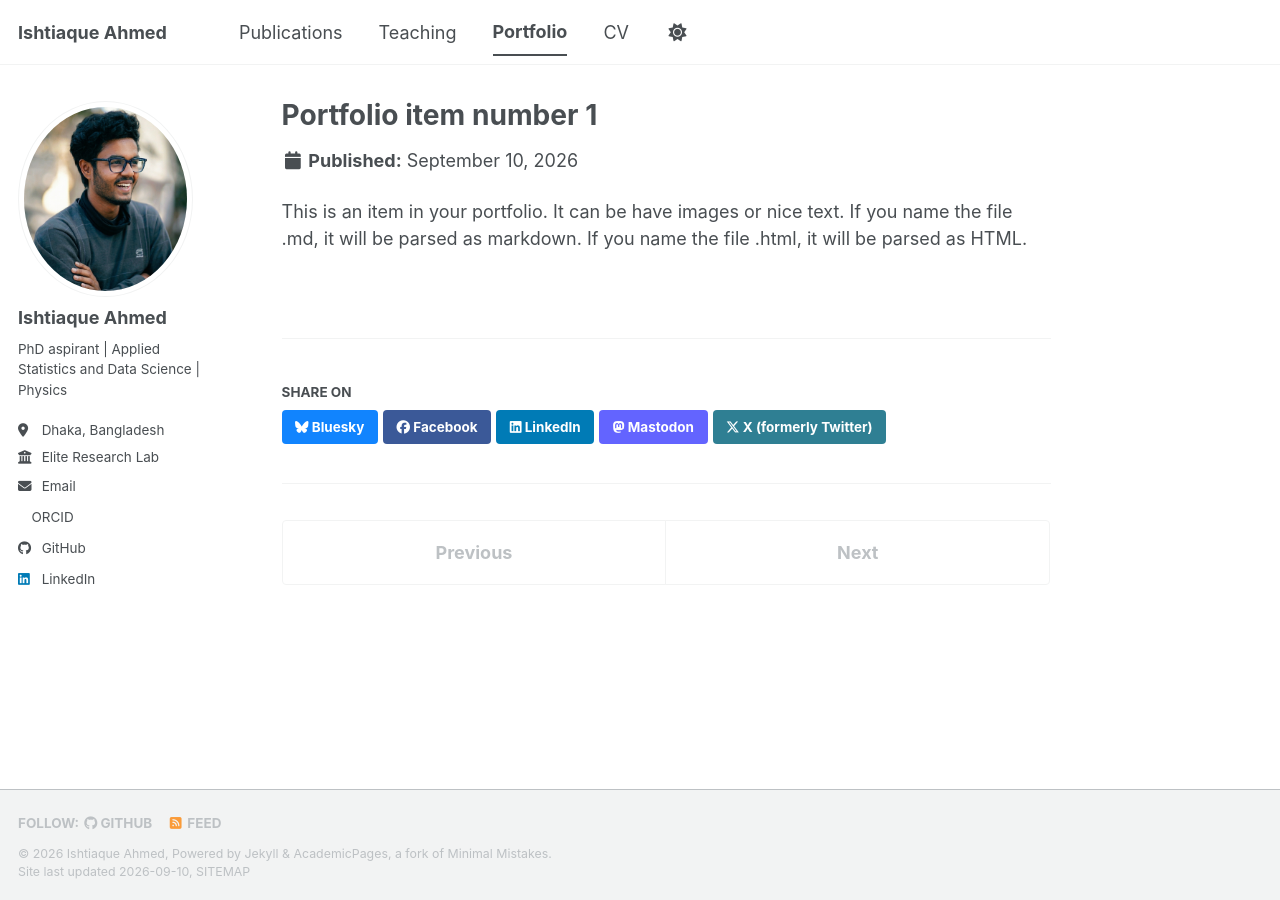
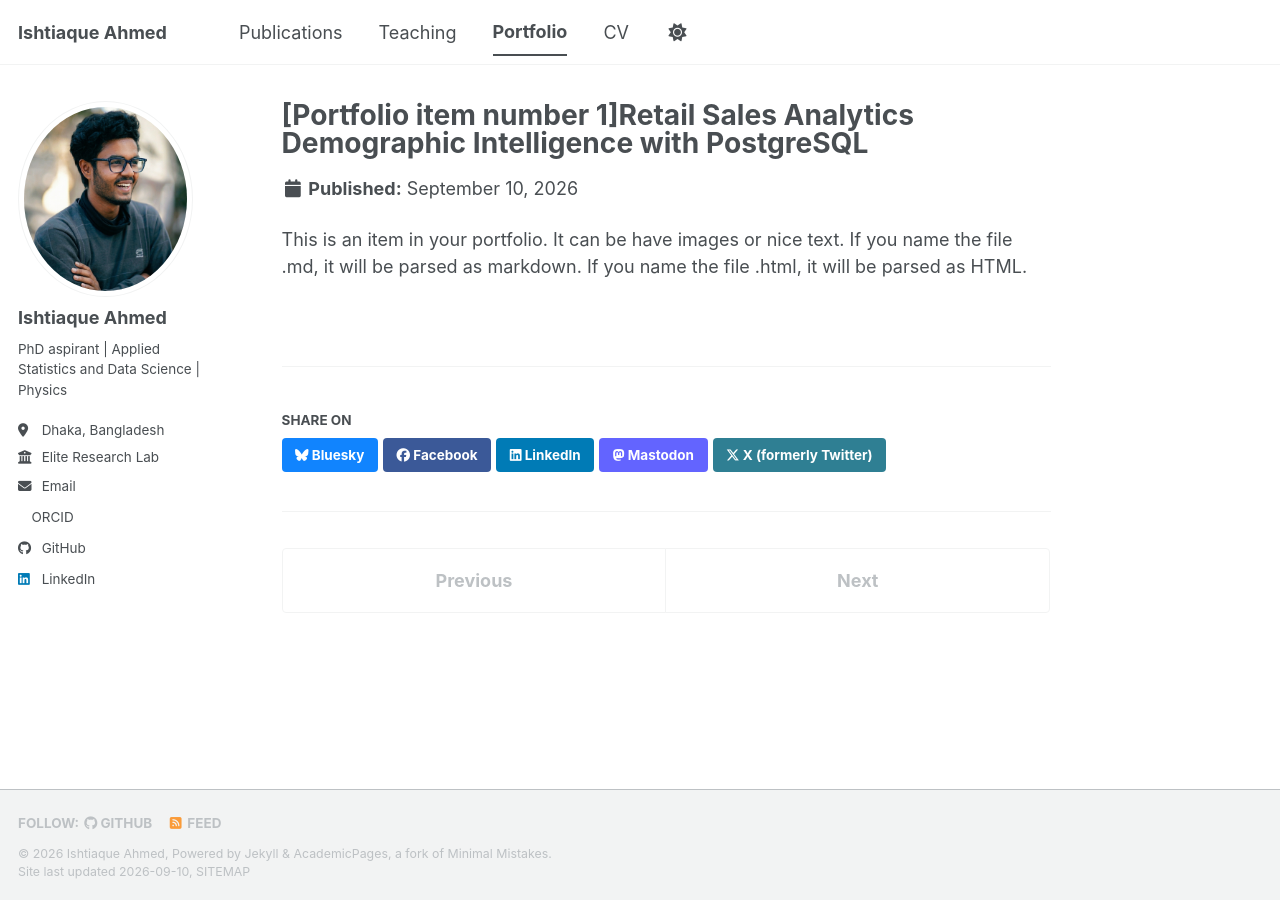
Before and after one commit to ishtia-que/ishtia-que.github.io, a Jekyll site: the page built from _portfolio/portfolio-1.md, in a window 1280 px wide. Built offline with Jekyll 4.4.1, drawn with Linux system fonts in a browser that asks for light colours; a style sheet for code colours, icons or effects is not loaded.

Commit message:
Update portfolio-1.md

```diff
--- a/_portfolio/portfolio-1.md
+++ b/_portfolio/portfolio-1.md
@@ -1,6 +1,6 @@
 ---
-title: "Portfolio item number 1"
-excerpt: "Short description of portfolio item number 1<br/><img src='/images/500x300.png'>"
+title: "[Portfolio item number 1]Retail Sales Analytics Demographic Intelligence with PostgreSQL"
+excerpt: "Short description of portfolio item number 1<br/><img src='/images/item-psql1.png'>"
 collection: portfolio
 ---
 
```
